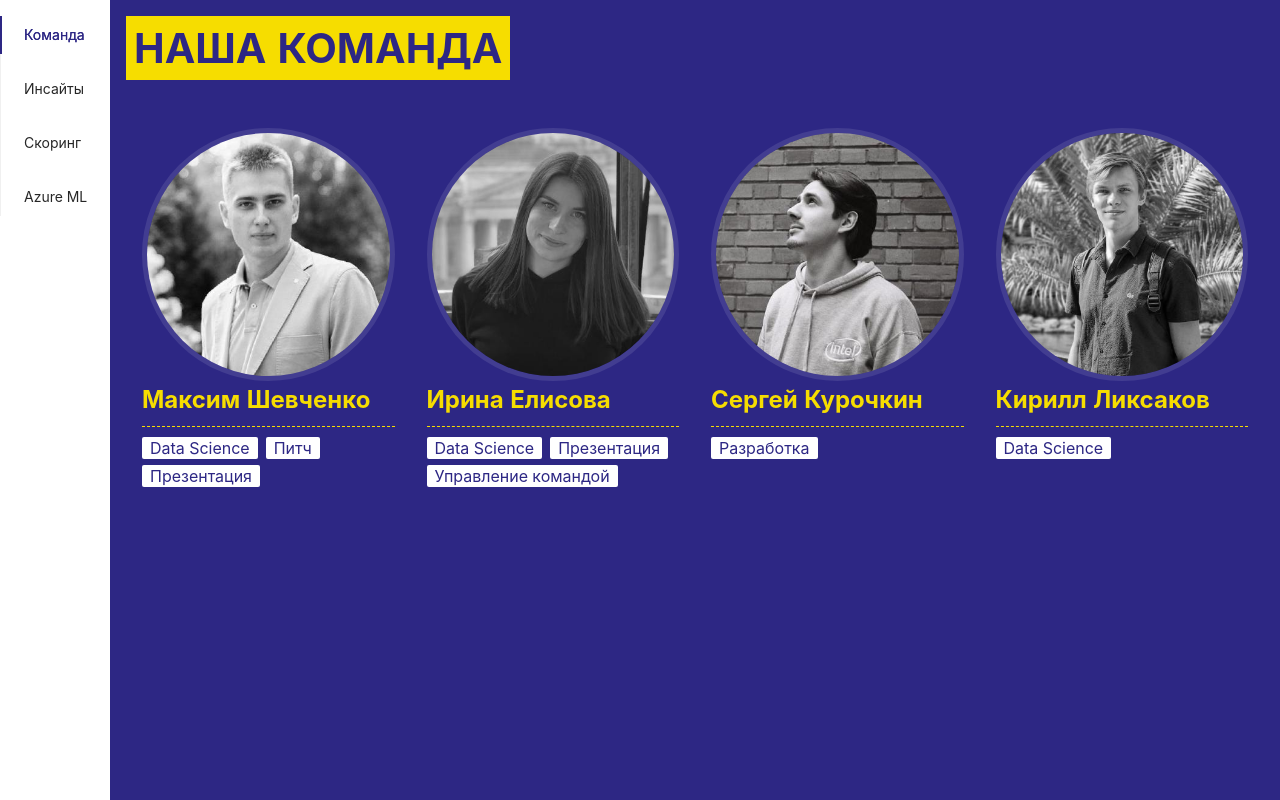
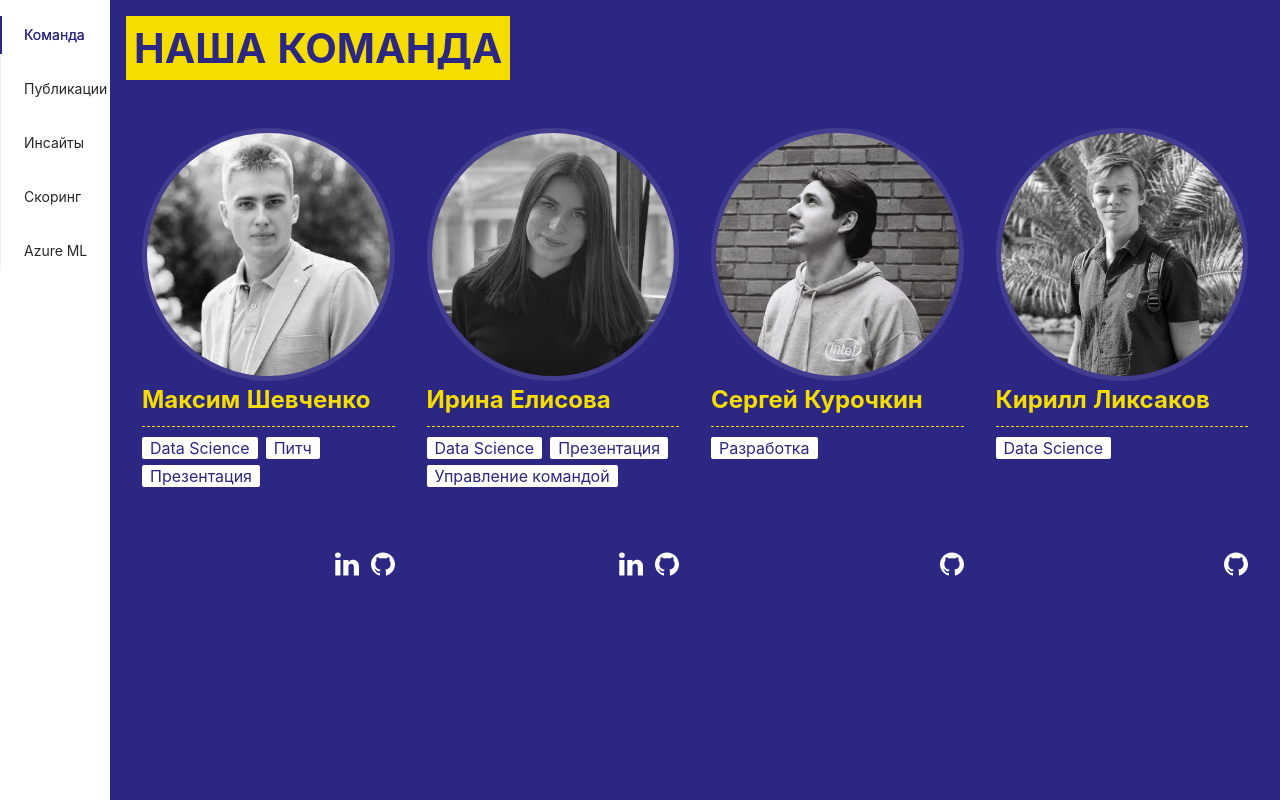
Before and after one commit to kurochkinSergei/bigtarget_barcode, a React (Create React App) app: page / in a window 1280 px wide. Built offline with nearby package versions, Linux system fonts and the light colour scheme.

Commit message:
test iframe

```diff
--- a/src/components/Layout/index.js
+++ b/src/components/Layout/index.js
@@ -1,5 +1,6 @@
 import React from "react";
 import Team from "components/Team/Team";
+import Publications from "components/Publications/Publications";
 import Insigths from "components/Insights/Insights";
 import Scoring from "components/Scoring/Scoring";
 import Azure from "components/Azure/Azure";
@@ -8,6 +9,10 @@ export const tabs = [
   {
     id: "team",
     label: "Команда",
+  },
+  {
+    id: "publications",
+    label: "Публикации",
   },
   {
     id: "insights",
@@ -25,6 +30,7 @@ export const tabs = [
 
 export const tabContent = {
   team: <Team />,
+  publications: <Publications />,
   insights: <Insigths />,
   scoring: <Scoring />,
   azure: <Azure />,
--- /dev/null
+++ b/src/components/Publications/Publications.jsx
@@ -0,0 +1,34 @@
+import React from "react";
+
+const Publications = () => {
+  return (
+    <div>
+      <iframe
+        title="uplift-pt-one"
+        src="https://habr.com/ru/company/ru_mts/blog/485980/"
+        width="468"
+        height="60"
+        align="left"
+      >
+        Ваш браузер не поддерживает плавающие фреймы!
+      </iframe>
+      <iframe
+        title="uplift-pt-two"
+        src="https://habr.com/ru/company/ru_mts/blog/485976/"
+        width="468"
+        height="60"
+        align="left"
+      >
+        Ваш браузер не поддерживает плавающие фреймы!
+      </iframe>
+      {/* <div className="uplift-pt-one">
+      <img />
+    </div>
+    <div className="uplift-pt-two">
+      <img />
+    </div> */}
+    </div>
+  );
+};
+
+export default Publications;
--- a/src/components/Team/Team.jsx
+++ b/src/components/Team/Team.jsx
@@ -6,6 +6,7 @@ const Team = () => {
     <>
       <div className="content-header">Наша команда</div>
       <TeamList />
+      {/* <div className="content-header">Публикации</div> */}
     </>
   );
 };
--- a/src/components/Team/TeamList/index.js
+++ b/src/components/Team/TeamList/index.js
@@ -17,7 +17,8 @@ export const members = [
     img: maxImg,
     name: "Максим Шевченко",
     roles: ["ds", "pitch", "presentation"],
-    gihub: "",
+    github: "https://github.com/maks-sh",
+    linkedin: "https://www.linkedin.com/in/maks-sh/",
     description: "",
   },
   {
@@ -25,7 +26,8 @@ export const members = [
     img: irinaImg,
     name: "Ирина Елисова",
     roles: ["ds", "presentation", "management"],
-    gihub: "",
+    github: "https://github.com/ElisovaIra",
+    linkedin: "https://www.linkedin.com/in/irina-elisova-23b4b4bb/",
     description: "",
   },
   {
@@ -33,7 +35,7 @@ export const members = [
     img: sergeiImg,
     name: "Сергей Курочкин",
     roles: ["dev"],
-    gihub: "",
+    github: "https://github.com/kurochkinSergei",
     description: "",
   },
   {
@@ -41,7 +43,7 @@ export const members = [
     img: kirillImg,
     name: "Кирилл Ликсаков",
     roles: ["ds"],
-    gihub: "",
+    github: "https://github.com/kirrlix1994",
     description: "",
   },
 ];
--- a/src/components/Team/TeamMember/TeamMember.jsx
+++ b/src/components/Team/TeamMember/TeamMember.jsx
@@ -1,11 +1,22 @@
 import React from "react";
 import { roles as rolesDict } from "../TeamList/index";
+import githubIcon from "assets/social/github.svg";
+import linkedinIcon from "assets/social/linkedin.svg";
+
 import { Tag, Divider } from "antd";
 
 import "./TeamMember.scss";
 import { white, elPurple, elYellow } from "constants/colors";
 
-const TeamMember = ({ id, name, img, roles, description }) => {
+const TeamMember = ({
+  id,
+  name,
+  img,
+  roles,
+  description,
+  linkedin,
+  github,
+}) => {
   return (
     <div className="team-member">
       <div className="img-wrapper">
@@ -27,6 +38,16 @@ const TeamMember = ({ id, name, img, roles, description }) => {
           ))}
         </div>
         <div className="description">{description}</div>
+        <div className="social">
+          {linkedin && (
+            <a href={linkedin} target="_blank" rel="noopener noreferrer">
+              <img className="social-icon" src={linkedinIcon} alt="linkedin" />
+            </a>
+          )}
+          <a href={github} target="_blank" rel="noopener noreferrer">
+            <img className="social-icon" src={githubIcon} alt="github" />
+          </a>
+        </div>
       </div>
     </div>
   );
--- a/src/components/Team/TeamMember/TeamMember.scss
+++ b/src/components/Team/TeamMember/TeamMember.scss
@@ -1,8 +1,9 @@
 @import "constants/colors.scss";
 
 .team-member {
+  position: relative;
   width: 360px;
-  height: 540px;
+  height: 480px;
   padding: 16px;
   background: $elPurple;
 
@@ -21,4 +22,18 @@
     font-size: 24px;
     color: $elYellow;
   }
+
+  .social {
+    position: absolute;
+    bottom: 16px;
+    right: 16px;
+    display: flex;
+    flex-direction: row;
+    justify-content: flex-end;
+
+    .social-icon {
+      width: 24px;
+      margin-left: 12px;
+    }
+  }
 }
```
Also changed, not shown: src/assets/social/github.svg (added), src/assets/social/linkedin.svg (added).
